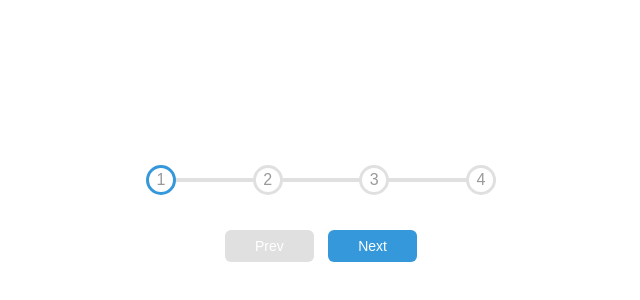
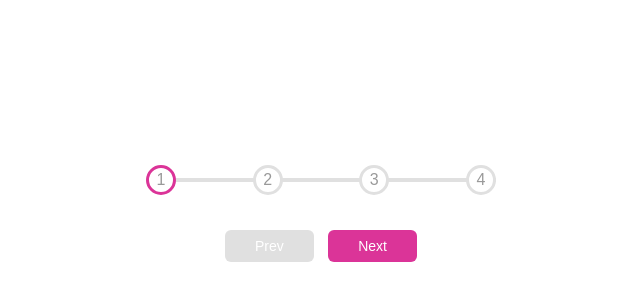
Before and after one commit to ChristyAoko/progress_steps, a plain HTML site: page index.html in a window 1280 px wide. Shown: the part 184-484 px from the top of the page, without its empty margins (319-959 px from the left). Drawn offline with Linux system fonts and the light colour scheme; a web font is replaced by a local one.

Commit message:
Update style.css

```diff
--- a/style.css
+++ b/style.css
@@ -1,7 +1,7 @@
 @import url('https://fonts.googleapis.com/css?family=Muli&display=swap');
 
 :root {
-    --line-border-fill:#3498db;
+    --line-border-fill:#db3498;
     --line-border-empty: #e0e0e0;
 }
 
```
